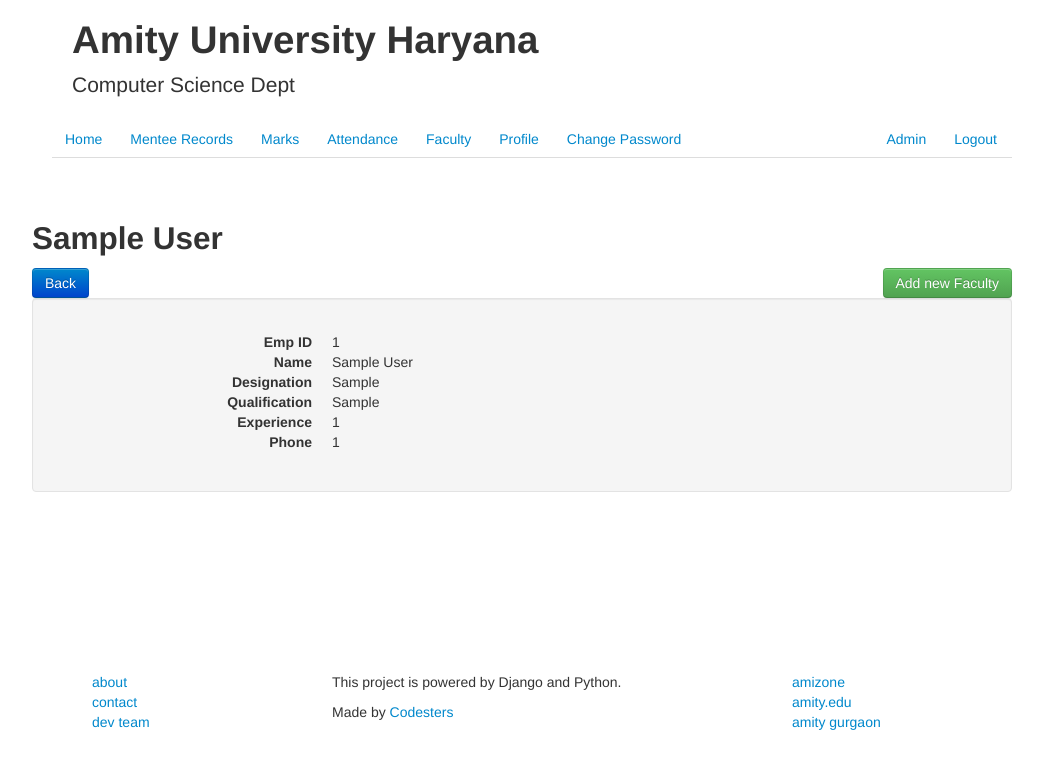
After one commit to karambir/vishwavidyalaya, a Django app: page /faculty/1/ in a window 1280 px wide. The commit adds this page. Shown: the top 769 px of the page, without its empty margins (98-1141 px from the left). Run offline with Django 3.2, Linux system fonts and the light colour scheme; a user stored in the database is signed in; tables that the repository leaves empty hold one stand-in row (values such as "Sample post").

Commit message:
faculty views added

```diff
--- a/academics/templates/attendance_list.html
+++ b/academics/templates/attendance_list.html
@@ -1,5 +1,6 @@
 {% extends "base.html" %}
 
+{% block head_title %}Attendance - Amity University - CSE Dept{% endblock %}
 {% block content %}
 <div class="row">
     <h2>Students Attendance</h2>
--- a/academics/templates/marks_list.html
+++ b/academics/templates/marks_list.html
@@ -1,5 +1,6 @@
 {% extends "base.html" %}
 
+{% block head_title %}Marks - Amity University - CSE Dept{% endblock %}
 {% block content %}
 <div class="row">
     <h2>Students Marks</h2>
--- a/mentors/templates/meeting_list.html
+++ b/mentors/templates/meeting_list.html
@@ -1,9 +1,10 @@
 {% extends "base.html" %}
 
+{% block head_title %}Mentee Meetings - Amity University - CSE Dept{% endblock %}
 {% block content %}
 <div class="row">
     <h2>Mentee Meetings</h2>
-    <a href="/mentee/" class="btn btn-success pull-left">Mentee Records</a>
+    <a href="/mentee/" class="btn btn-primary pull-left">Mentee Records</a>
     <a href="/mentee/new-meeting/" class="btn btn-success pull-right">New Meeting</a>
 </div>
 <table class="table table-striped table hover">
--- a/mentors/templates/mentee_meeting_create.html
+++ b/mentors/templates/mentee_meeting_create.html
@@ -4,12 +4,12 @@
 {% block content %}
 <div class="row">
     <h2>Mentee Meeting</h2>
+    <a href="/mentee/" class="btn btn-primary pull-left">Mentee Records</a>
     <a href="/mentee/meetings/" class="btn btn-success pull-right">Mentee Meetings</a>
-    <a href="/mentee/" class="btn btn-success pull-left">Mentee Records</a>
 </div>
 <div class="row">
     <div class="span6 offset3">
-    <form method="post", action="">
+    <form method="post" action="">
         {% csrf_token %}
         {{ form.as_p }}
         <button class="btn btn-primary" type="submit">Save</button>
--- a/profiles/models.py
+++ b/profiles/models.py
@@ -1,6 +1,8 @@
 from django.db import models
 from django.contrib.auth.models import User
 from academics.models import Course, Section, Subject, Teach
+
+from django.core.urlresolvers import reverse
 
 SEX_CHOICES = (
         ('M', 'Male'),
@@ -48,6 +50,9 @@ class Faculty(models.Model):
     description = models.TextField(blank=True, default='')
 
 
+    def get_absolute_url(self):
+        return reverse('faculty_detail', kwargs={'pk': self.id})
+
     def __unicode__(self):
         return '%s %s' %(self.user.first_name, self.user.last_name)
 
--- /dev/null
+++ b/profiles/templates/faculty_detail.html
@@ -0,0 +1,30 @@
+{% extends "base.html" %}
+
+{% block head_title %}Faculty{% endblock %}
+{% block content %}
+<div class="row">
+    <h2>{{ faculty.user.get_full_name }}</h2>
+    <a href="/faculty/" class="btn btn-primary pull-left">Back</a>
+    <a href="/faculty/new/" class="btn btn-success pull-right">Add new Faculty</a>
+</div>
+<div class="row well">
+    <div class="span6 offset1">
+        <dl class="dl-horizontal">
+            <dt>Emp ID</dt>
+            <dd>{{ faculty.empID }}</dd>
+            <dt>Name</dt>
+            <dd>{{ faculty.user.get_full_name }}</dd>
+            <dt>Designation</dt>
+            <dd>{{ faculty.designation }}</dd>
+            <dt>Qualification</dt>
+            <dd>{{ faculty.qualification }}</dd>
+            <dt>Experience</dt>
+            <dd>{{ faculty.experience }}</dd>
+            {% if faculty.phone %}
+            <dt>Phone</dt>
+            <dd>{{ faculty.phone }}</dd>
+            {% endif %}
+        </dl>
+    </div>
+</div>
+{% endblock %}
--- /dev/null
+++ b/profiles/urls.py
@@ -0,0 +1,10 @@
+from django.conf.urls import patterns, include, url
+from django.contrib.auth.decorators import login_required
+
+from profiles.views import *
+
+urlpatterns = patterns('',
+    url(r'^$', login_required(FacultyListView.as_view()), name='faculty_list'),
+    url(r'^(?P<pk>\d+)/$', login_required(FacultyDetailView.as_view()), name='faculty_detail'),
+    url(r'^new/$', login_required(FacultyCreateView.as_view()), name='faculty_create'),
+)
--- /dev/null
+++ b/profiles/views.py
@@ -0,0 +1,24 @@
+from django.http import HttpResponseRedirect
+from django.template import RequestContext
+from django.shortcuts import render_to_response
+
+from django.views.generic import ListView, CreateView, DetailView
+
+from django.contrib.auth.models import User
+from profiles.models import Faculty, Student
+
+
+class FacultyListView(ListView):
+    context_object_name = 'faculty_list'
+    template_name = 'faculty_list.html'
+    model = Faculty
+
+class FacultyDetailView(DetailView):
+    context_object_name = 'faculty'
+    template_name = 'faculty_detail.html'
+    model = Faculty
+
+class FacultyCreateView(CreateView):
+    model = Faculty
+    template_name = 'faculty_create.html'
+    success_url = '/'
--- a/templates/base.html
+++ b/templates/base.html
@@ -2,7 +2,7 @@
 <html lang="en">
 <head>
     <meta charset="UTF-8">
-    <title>{% block head_title %}{% endblock %}</title>
+    <title>{% block head_title %}Amity University - CSE Dept{% endblock %}</title>
     <meta name="viewport" content="width=device-width, initial-scale=1.0">
     <link rel="stylesheet" href="{{ STATIC_URL }}css/bootstrap.min.css" media="screen">
 
@@ -32,9 +32,10 @@
         <ul class="nav nav-tabs">
             <li><a href="/">Home</a></li>
             {% if user.is_authenticated %}
-            <li><a href="/mentee/">Mantee Records</a></li>
+            <li><a href="/mentee/">Mentee Records</a></li>
             <li><a href="/academics/marks/">Marks</a></li>
             <li><a href="/academics/attendance/">Attendance</a></li>
+            <li><a href="/faculty/">Faculty</a></li>
             <li><a href="/accounts/profile/">Profile</a></li>
             <li><a href="/accounts/password/change/">Change Password</a></li>
             <li class="pull-right"><a href="/accounts/logout/">Logout</a></li>
@@ -51,7 +52,7 @@
     <div class="hero-unit">
         <h1>Welcome to CSE Dept home</h1>
         <p class="lead">Manage all student records at one place</p>
-        <a href="#" class="btn btn-large btn-primary">Learn More</a>
+        <a href="/accounts/login/" class="btn btn-large btn-primary">Login Now</a>
     </div>
     <div class="row">
         <div class="span4">
@@ -77,7 +78,7 @@
         <ul class="unstyled">
             <li><a href="#">about</a></li>
             <li><a href="#">contact</a></li>
-            <li><a href="#">dev team</a></li>
+            <li><a href="http://codesters.org">dev team</a></li>
         </ul>
     </div>
     <div class="span5">
@@ -86,9 +87,9 @@
     </div>
     <div class="span3 pull-right">
         <ul class="unstyled">
-            <li><a href="#">amizone</a></li>
-            <li><a href="#">amity.edu</a></li>
-            <li><a href="#">amity gurgaon</a></li>
+            <li><a href="http://amizone.net/">amizone</a></li>
+            <li><a href="http://amity.edu/">amity.edu</a></li>
+            <li><a href="http://amity.edu/gurgaon/">amity gurgaon</a></li>
         </ul>
     </div>
 </div>
--- a/templates/profile.html
+++ b/templates/profile.html
@@ -1,4 +1,6 @@
 {% extends "base.html" %}
+
+{% block head_title %}Profile Amity University - CSE Dept{% endblock %}
 {% block content %}
 <h3>Welcome {{ user.get_full_name }}</h3>
 <p class="lead">You have successfully logged in</p>
--- a/vishwavidyalaya/urls.py
+++ b/vishwavidyalaya/urls.py
@@ -16,6 +16,7 @@ urlpatterns = patterns('',
     url(r'^accounts/', include('registration.backends.default.urls')),
     (r'^accounts/profile/$', login_required(TemplateView.as_view(template_name = 'profile.html'))),
     url(r'^mentee/', include('mentors.urls')),
+    url(r'^faculty/', include('profiles.urls')),
     url(r'^academics/', include('academics.urls')),
 
 )
```
Also changed, not shown: profiles/templates/faculty_create.html (added, +18 -0 lines), profiles/templates/faculty_list.html (added, +27 -0 lines).
